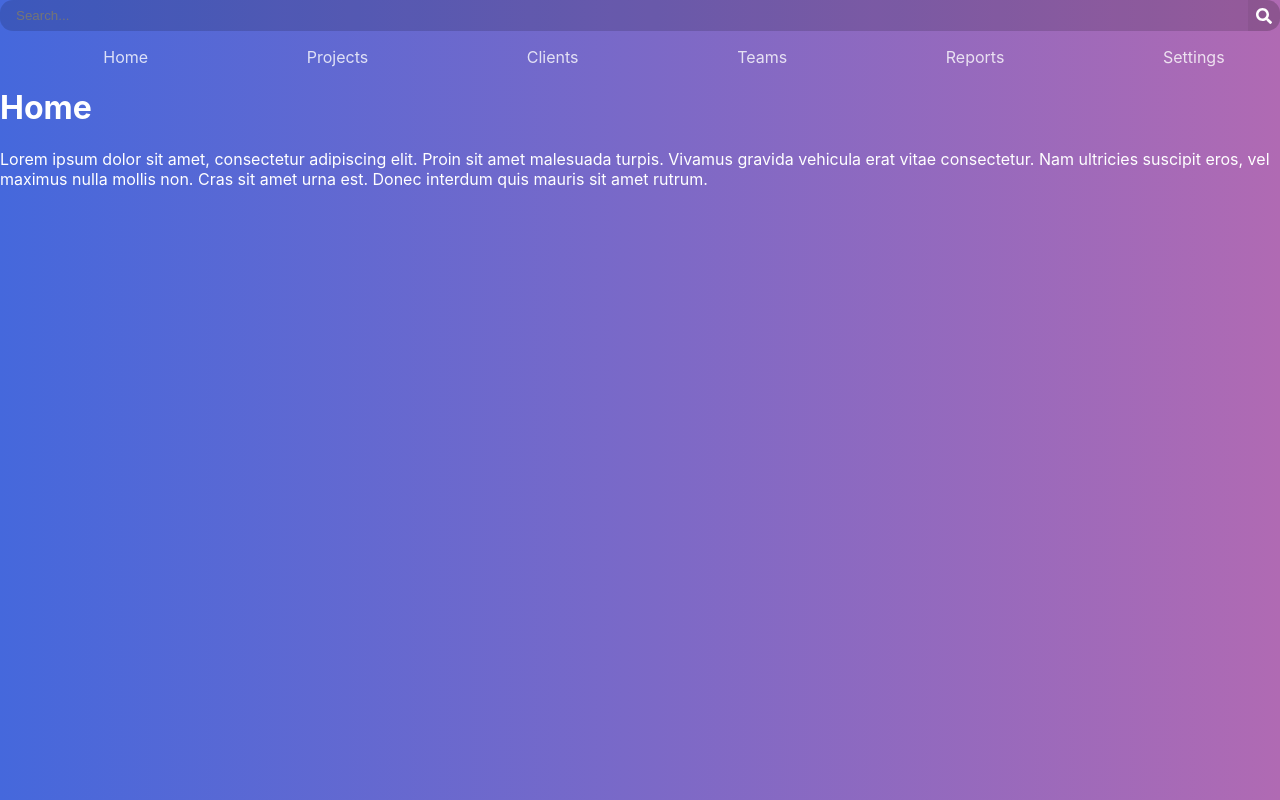
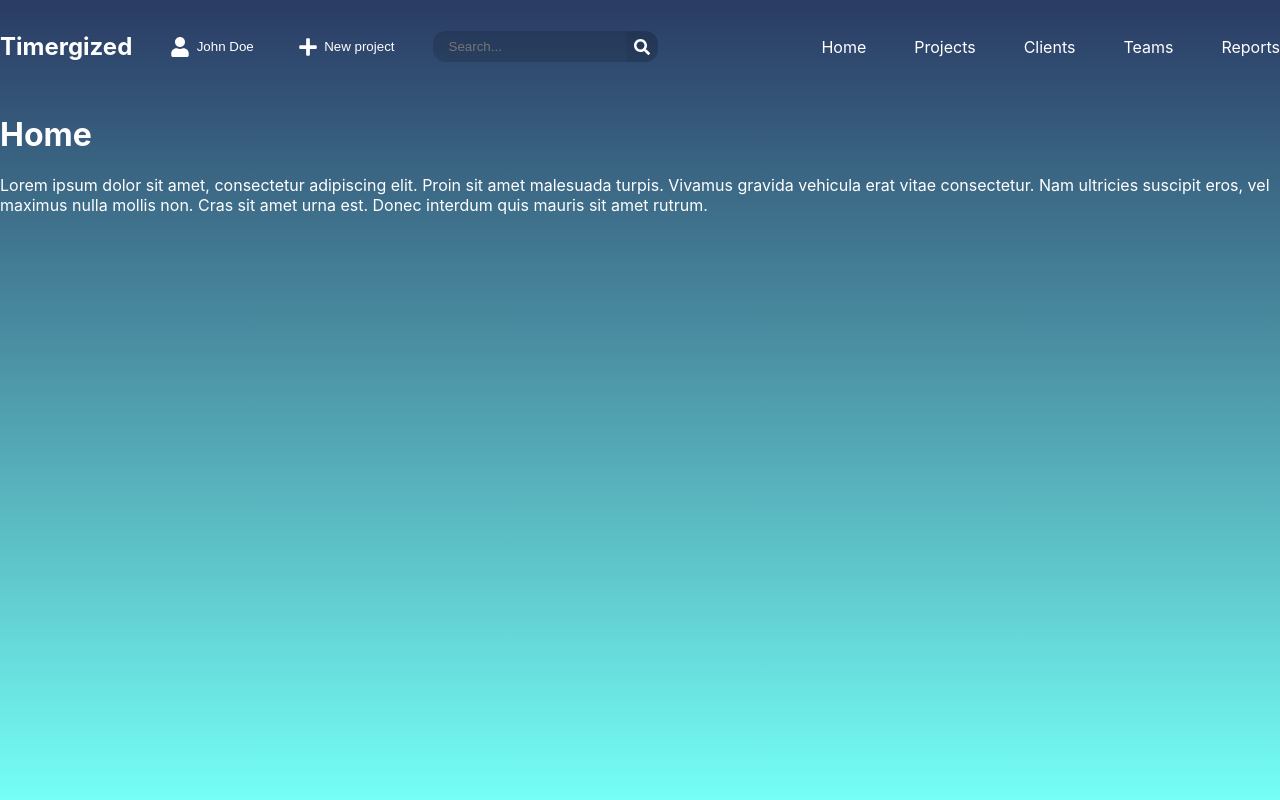
Before and after one commit to andrasna/timergized, a Next.js app in the folder client/: page / in a window 1280 px wide. Built offline with nearby package versions, Linux system fonts and the light colour scheme.

Commit message:
style navbar

```diff
--- a/client/components/nav.js
+++ b/client/components/nav.js
@@ -9,30 +9,17 @@ const Nav = () => {
         <li><Link href="/clients"><a>Clients</a></Link></li>
         <li><Link href="/teams"><a>Teams</a></Link></li>
         <li><Link href="/reports"><a>Reports</a></Link></li>
-        <li><Link href="/settings"><a>Settings</a></Link></li>
       </ul>
 
       <style jsx>{`
         ul {
-          display: flex;
-          flex-wrap: wrap;
+          display: grid;
           list-style: none;
           padding-left: 0;
-          justify-content: space-around;
+          column-gap: 3rem;
+          justify-content: end;
+          grid-template-columns: repeat(auto-fit, minmax(0, auto));
         }
-
-        li {
-          margin-left: 3rem;
-        }
-
-        a {
-          opacity: .8;
-        }
-
-        a:hover {
-          opacity: 1;
-        }
-
       `}</style>
     </nav>
   )
--- a/client/components/navbar.js
+++ b/client/components/navbar.js
@@ -1,19 +1,61 @@
+import Link from 'next/link'
 import Nav from './nav'
 import Search from './search'
 
 const Navbar = (props) => {
   return(
-    <div>
-      <Search />
+    <div style={{
+        display: 'grid',
+        alignItems: 'center',
+        gap: '1rem',
+        padding: '1rem 0',
+        gridTemplateColumns: 'auto auto',
+      }}>
+
+      <div style={{
+        display: 'grid',
+        alignItems: "center",
+        gap: '2rem',
+        justifyContent: 'start',
+        gridTemplateColumns: 'repeat(auto-fit, minmax(0, auto))',
+      }}>
+
+      <Link href="/">
+        <a>
+          <h1 style={{fontSize: '1.5rem'}}>Timergized</h1>
+        </a>
+      </Link>
+
+        <button>
+          <svg aria-hidden="true" focusable="false" data-prefix="fas" data-icon="user" class="svg-inline--fa fa-user fa-w-14" role="img" xmlns="http://www.w3.org/2000/svg" width="20px" height="20px" viewBox="0 0 448 512"><path fill="currentColor" d="M224 256c70.7 0 128-57.3 128-128S294.7 0 224 0 96 57.3 96 128s57.3 128 128 128zm89.6 32h-16.7c-22.2 10.2-46.9 16-72.9 16s-50.6-5.8-72.9-16h-16.7C60.2 288 0 348.2 0 422.4V464c0 26.5 21.5 48 48 48h352c26.5 0 48-21.5 48-48v-41.6c0-74.2-60.2-134.4-134.4-134.4z"></path></svg>
+          <p>John Doe</p>
+        </button>
+
+        <button>
+          <svg aria-hidden="true" focusable="false" data-prefix="fas" data-icon="plus" class="svg-inline--fa fa-plus fa-w-14" role="img" xmlns="http://www.w3.org/2000/svg" width="20px" height="20px" viewBox="0 0 448 512"><path fill="currentColor" d="M416 208H272V64c0-17.67-14.33-32-32-32h-32c-17.67 0-32 14.33-32 32v144H32c-17.67 0-32 14.33-32 32v32c0 17.67 14.33 32 32 32h144v144c0 17.67 14.33 32 32 32h32c17.67 0 32-14.33 32-32V304h144c17.67 0 32-14.33 32-32v-32c0-17.67-14.33-32-32-32z"></path></svg>
+          <p>New project</p>
+        </button>
+
+        <Search />
+      </div>
+
       <Nav />
 
       {props.children}
 
       <style jsx>{`
-        display: flex;
-        justify-content: space-between;
-        align-items: center;
-        padding: .5rem 0;
+        button {
+          border: 0;
+          cursor: pointer;
+          background-color: transparent;
+          display: flex;
+          align-items: center;
+          color: white;
+        }
+
+        p {
+          margin-left: .4rem;
+        }
       `}</style>
     </div>
   )
--- a/client/components/wrapper.js
+++ b/client/components/wrapper.js
@@ -4,9 +4,9 @@ const Wrapper = (props) => {
       {props.children}
 
       <style jsx>{`
-        max-width: ${props.theme};
+        max-width: ${props.theme || '100%'};
         margin: 0 auto;
-        padding: 0 1.5rem;
+        padding: 0 2rem;
       `}</style>
     </div>
   )
--- a/client/pages/_app.js
+++ b/client/pages/_app.js
@@ -9,8 +9,8 @@ const App = ({ Component, pageProps }) => {
 
       <style jsx global>{`
         html {
-          color: ${color.white};
-          background: linear-gradient(to right, ${color.royalBlue}, ${color.wisteria});
+          color: ${color.a1};
+          background: linear-gradient(to bottom, ${color.b1}, ${color.c1});
         }
       `}</style>
     </>
--- a/client/utils/theme.js
+++ b/client/utils/theme.js
@@ -1,13 +1,14 @@
 const theme = {
   color: {
-    white: '#FFF',
-    royalBlue: '#4568DC',
-    wisteria: '#B06AB3',
-    green: 'green',
-    red: 'red',
+    a1: '#fff',
+    b1: '#2a3b64',
+    c1: '#75fff6',
+    d1: 'green',
+    e1: 'red',
   },
   width: {
-    lg: '80rem',
+    full: '100%',
+    lg: '85rem',
     md: '60rem',
     sm: '40rem',
   },
```
Also changed, not shown: client/pages/settings.js (deleted, +0 -30 lines).
